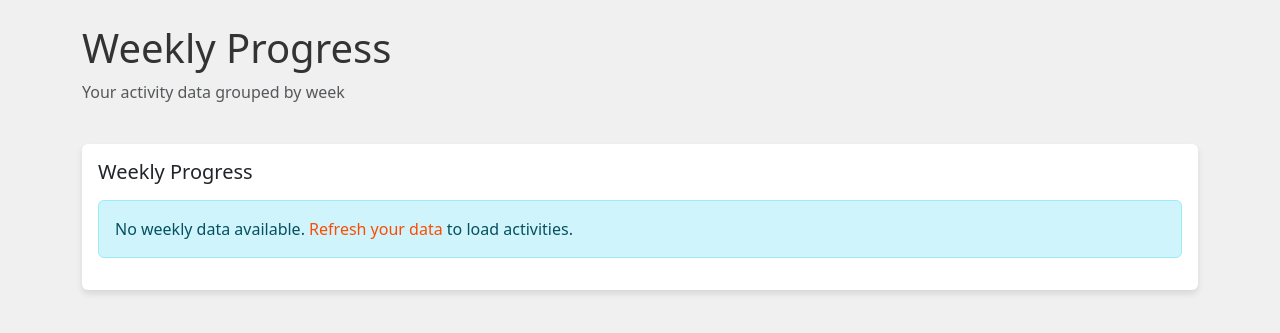
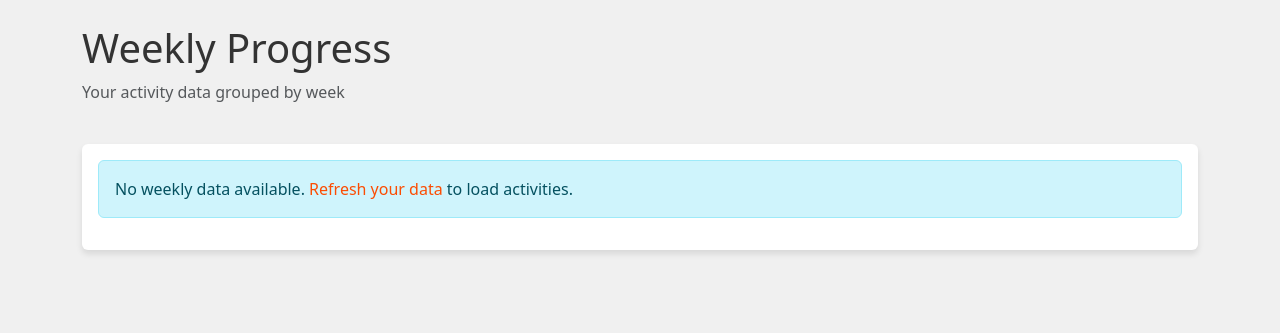
Before and after one commit to hectorflores28/django-strava-analytics-dashboard, a Django app: template dashboard/templates/weekly.html in a window 1280 px wide. Shown: the part 56-389 px from the top of the page. Run offline with Django 4.2, Linux system fonts and the light colour scheme; the template is opened without the code that fills it, so the values that code supplies are empty.

Commit message:
H5; Weekly Eliminado

```diff
--- a/dashboard/templates/weekly.html
+++ b/dashboard/templates/weekly.html
@@ -10,7 +10,6 @@
   <div class="col-md-12">
     <div class="card">
       <div class="card-body">
-        <h5 class="card-title mb-3">Weekly Progress</h5>
         {% if weekly_data %}
         <div class="table-responsive">
           <table class="table table-hover align-middle">
```
